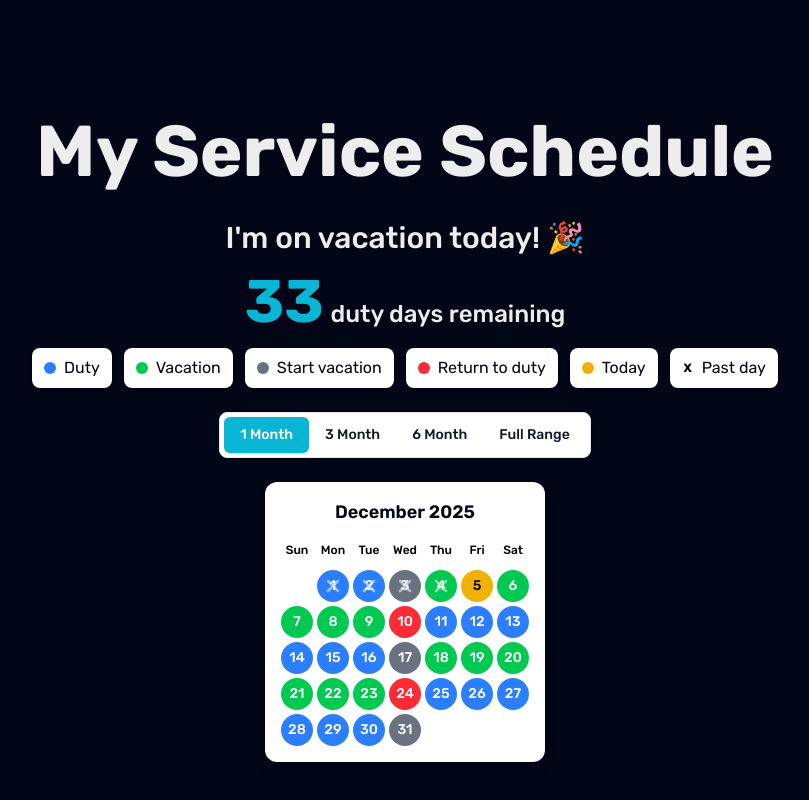
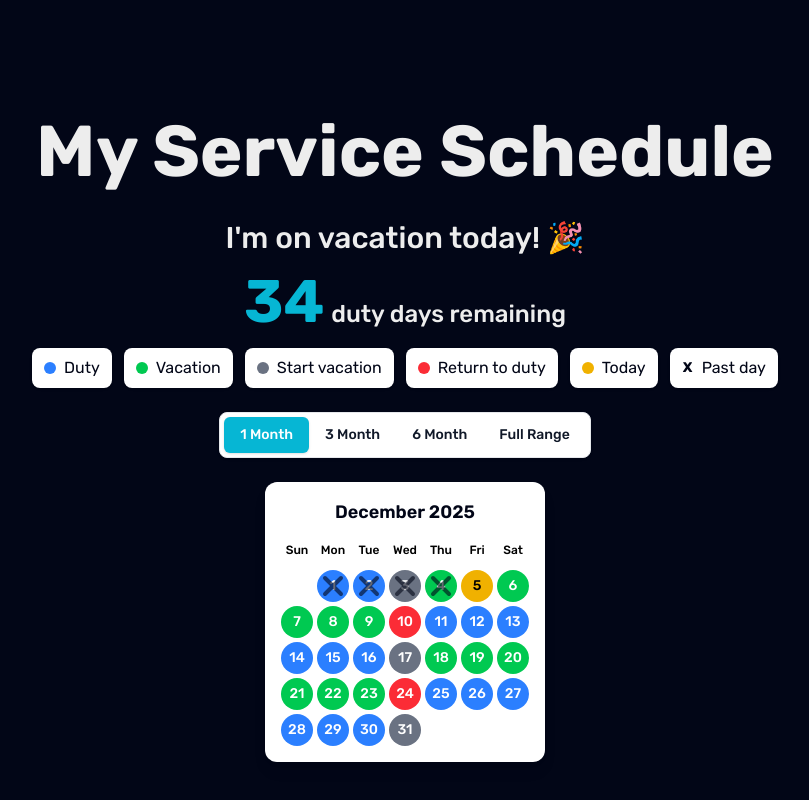
Before and after one commit to seifbasel/My-Portfolio, a Next.js app: page / in a window 1280 px wide. Shown: the part 1780-2580 px from the top of the page, without its empty margins (235-1044 px from the left). Built offline with nearby package versions, Linux system fonts and the light colour scheme.

Commit message:
style:change x color

```diff
--- a/src/components/army-calender.tsx
+++ b/src/components/army-calender.tsx
@@ -320,7 +320,7 @@ const MilitaryServiceCalendar = ({
           </span>
           {showX && (
             <div className="absolute inset-0 flex items-center justify-center font-bold z-20">
-              <X className="h-5 w-5 text-text opacity-60" strokeWidth={3} />
+              <X className="h-8 w-8 text-darktext opacity-60" strokeWidth={3} />
             </div>
           )}
         </motion.div>
@@ -396,7 +396,7 @@ const MilitaryServiceCalendar = ({
         </div>
         <div className="flex items-center gap-2 bg-white rounded-lg px-3 py-2 shadow-sm">
           <div className="flex items-center justify-center h-3 w-3 flex-shrink-0">
-            <span className="text-xs font-bold text-darktext">X</span>
+            <span className="text-sm font-bold text-darktext">X</span>
           </div>
           <span className="text-sm md:text-base text-darktext">Past day</span>
         </div>
--- a/src/sections/army-calender.tsx
+++ b/src/sections/army-calender.tsx
@@ -14,7 +14,7 @@ export const ServiceScheduleSection = () => {
   // Define specific vacation periods
   const vacationPeriods: VacationPeriod[] = [
     {
-      startDate: new Date("2026-02-09"),
+      startDate: new Date("2026-02-11"),
       endDate: new Date("2026-02-28"),
     }
   ];
```
